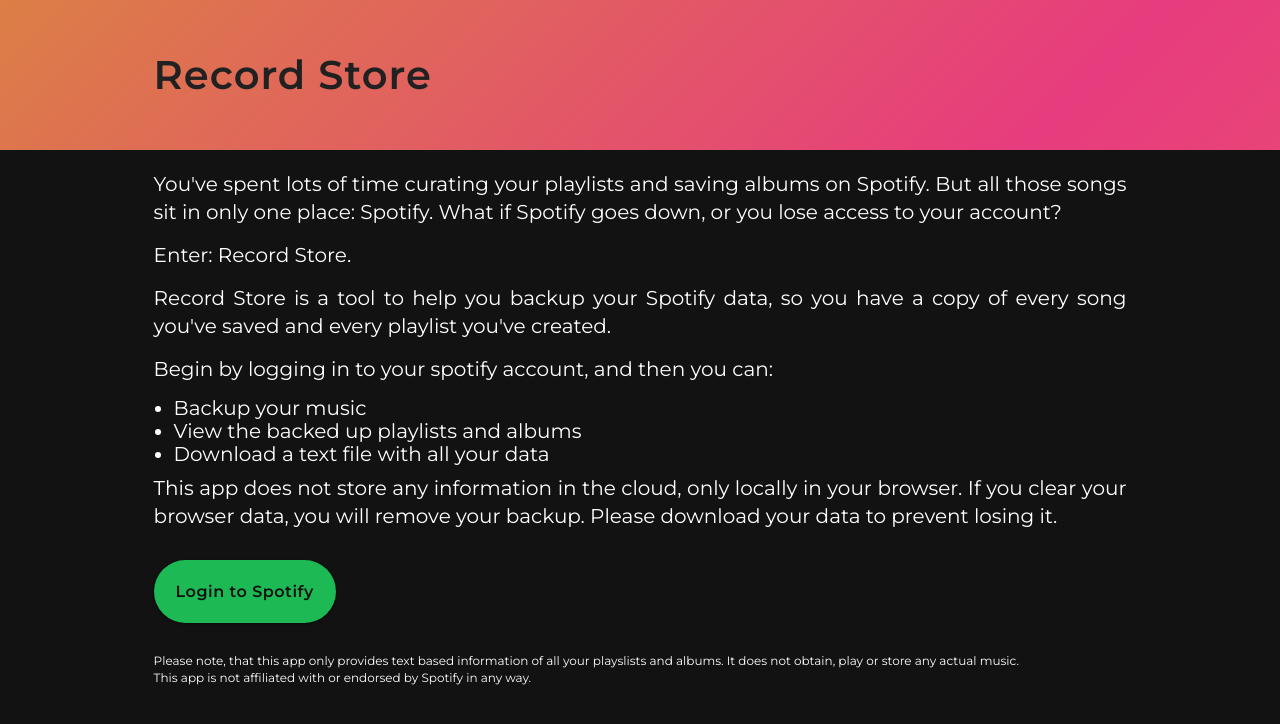
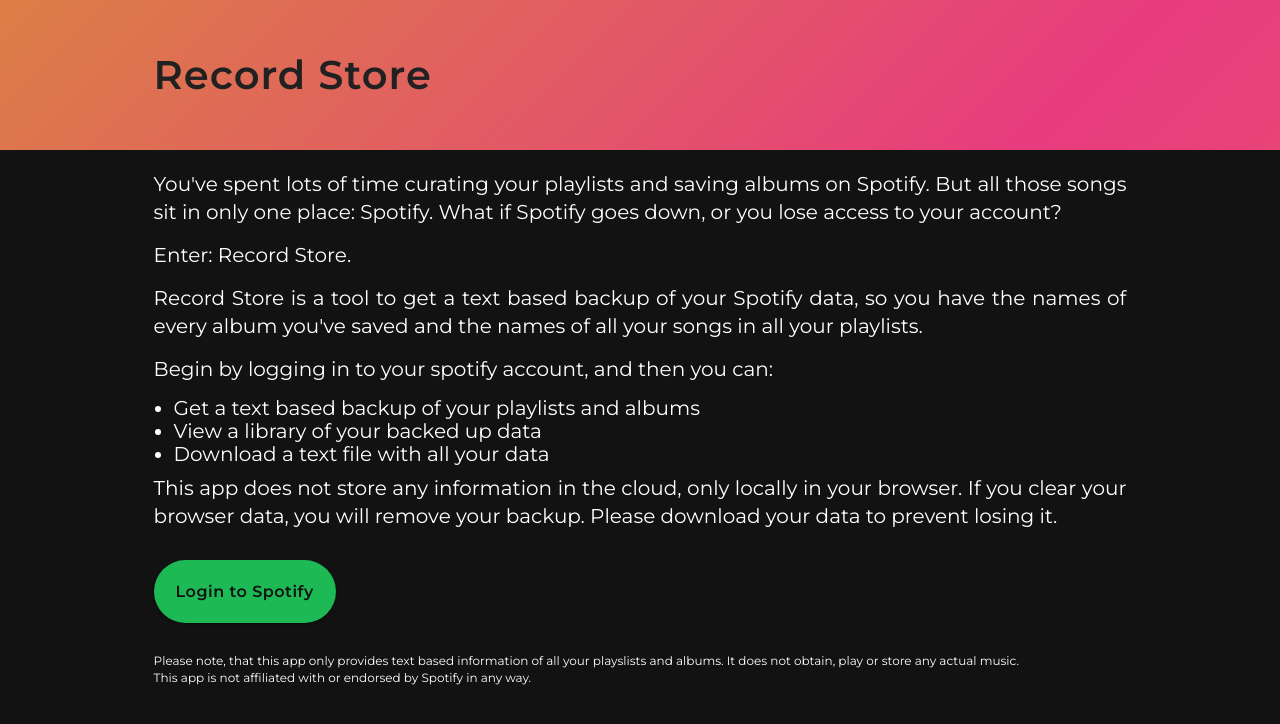
Before and after one commit to thatjeeb/recordstore, a React app: page / in a window 1280 px wide. Shown: the top 724 px of the page. Built offline with nearby package versions, Linux system fonts and the light colour scheme.

Commit message:
feat: copy updates

```diff
--- a/src/components/index.ts
+++ b/src/components/index.ts
@@ -5,3 +5,4 @@
 export * from "./nav.component";
 export * from "./playlistItem.component";
 export * from "./icons.component";
+export * from "./inviteWarning.component";
--- /dev/null
+++ b/src/components/inviteWarning.component.tsx
@@ -0,0 +1,14 @@
+import React from "react";
+import type { ReactNode } from "react";
+
+// Note this component is not integral to the app's functionality.
+export function InviteWarning(): ReactNode {
+  if (window.location.href.toLowerCase().includes("thatjeeb.github.io/recordstore")) {
+    return (
+      <p style={{ fontWeight: 600 }}>
+        This app is currently in invite only mode. You can login, but the app won&apos;t work unless you&apos;ve been given access. Please contact the developer
+        to be invited.
+      </p>
+    );
+  }
+}
--- a/src/views/home/home.view.tsx
+++ b/src/views/home/home.view.tsx
@@ -4,13 +4,15 @@
 import { AppRoutes } from "../../app.definitions";
 import { AppLanguage } from "../../app.language";
 import { useSpotifyAuth } from "../../lib";
-import { DownloadDataButton, ViewLibraryButton } from "../../components";
+import { DownloadDataButton, InviteWarning, ViewLibraryButton } from "../../components";
 
 export const Home = (): ReactNode => {
   const { loggedIn, goToSpotifyAuth } = useSpotifyAuth();
 
   return (
     <div>
+      <InviteWarning />
+
       <p>
         You&apos;ve spent lots of time curating your playlists and saving albums on Spotify. But all those songs sit in only one place: Spotify. What if Spotify
         goes down, or you lose access to your account?
@@ -19,14 +21,15 @@
       <p>Enter: Record Store.</p>
 
       <p>
-        Record Store is a tool to help you backup your Spotify data, so you have a copy of every song you&apos;ve saved and every playlist you&apos;ve created.
+        Record Store is a tool to get a text based backup of your Spotify data, so you have the names of every album you&apos;ve saved and the names of all your
+        songs in all your playlists.
       </p>
 
-      <p>{loggedIn ? "You can:" : <span> Begin by logging in to your spotify account, and then you can:</span>}</p>
+      <p>{loggedIn ? "You can:" : <span>Begin by logging in to your spotify account, and then you can:</span>}</p>
 
       <ul>
-        <li>Backup your music</li>
-        <li>View the backed up playlists and albums</li>
+        <li>Get a text based backup of your playlists and albums</li>
+        <li>View a library of your backed up data</li>
         <li>Download a text file with all your data</li>
       </ul>
 
```
